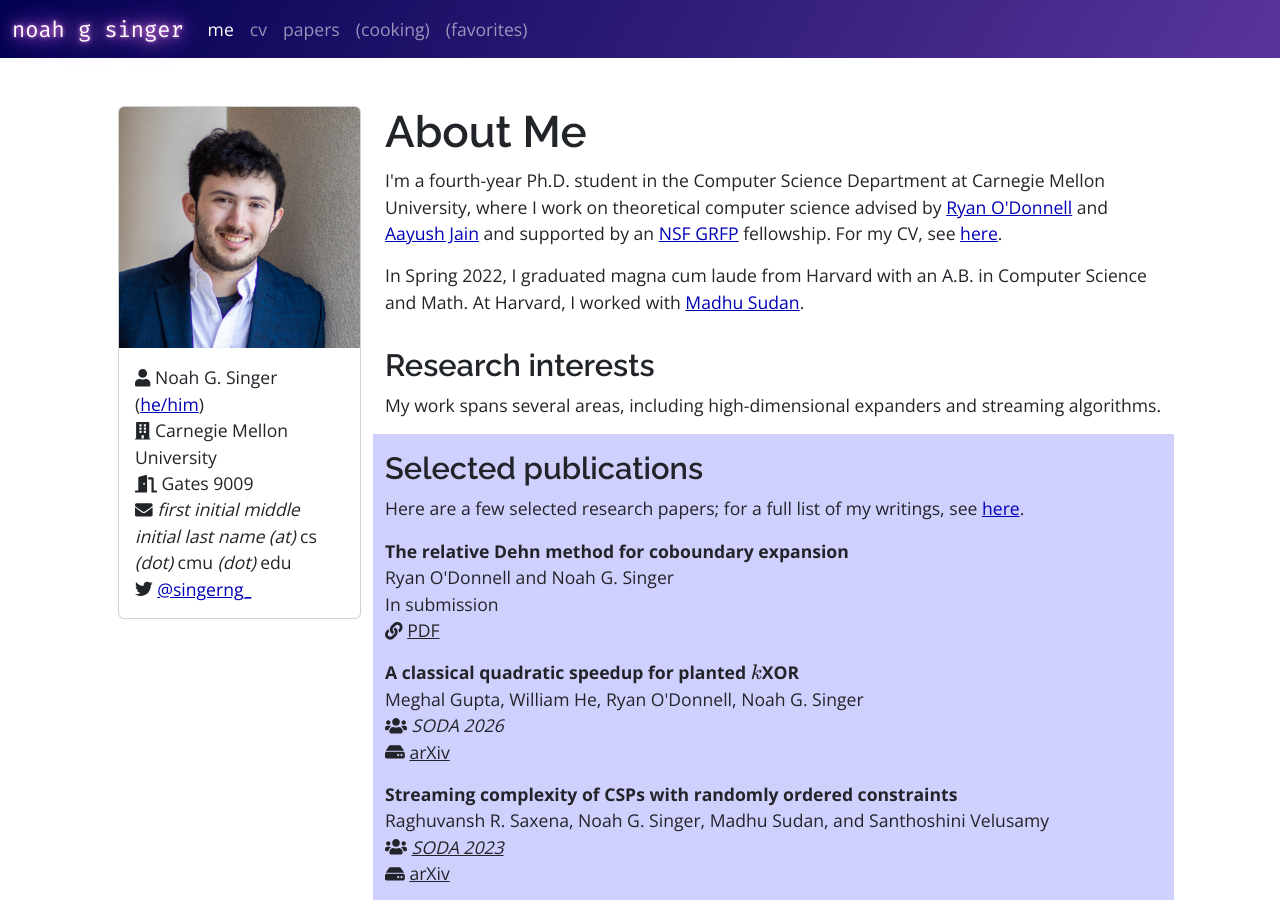
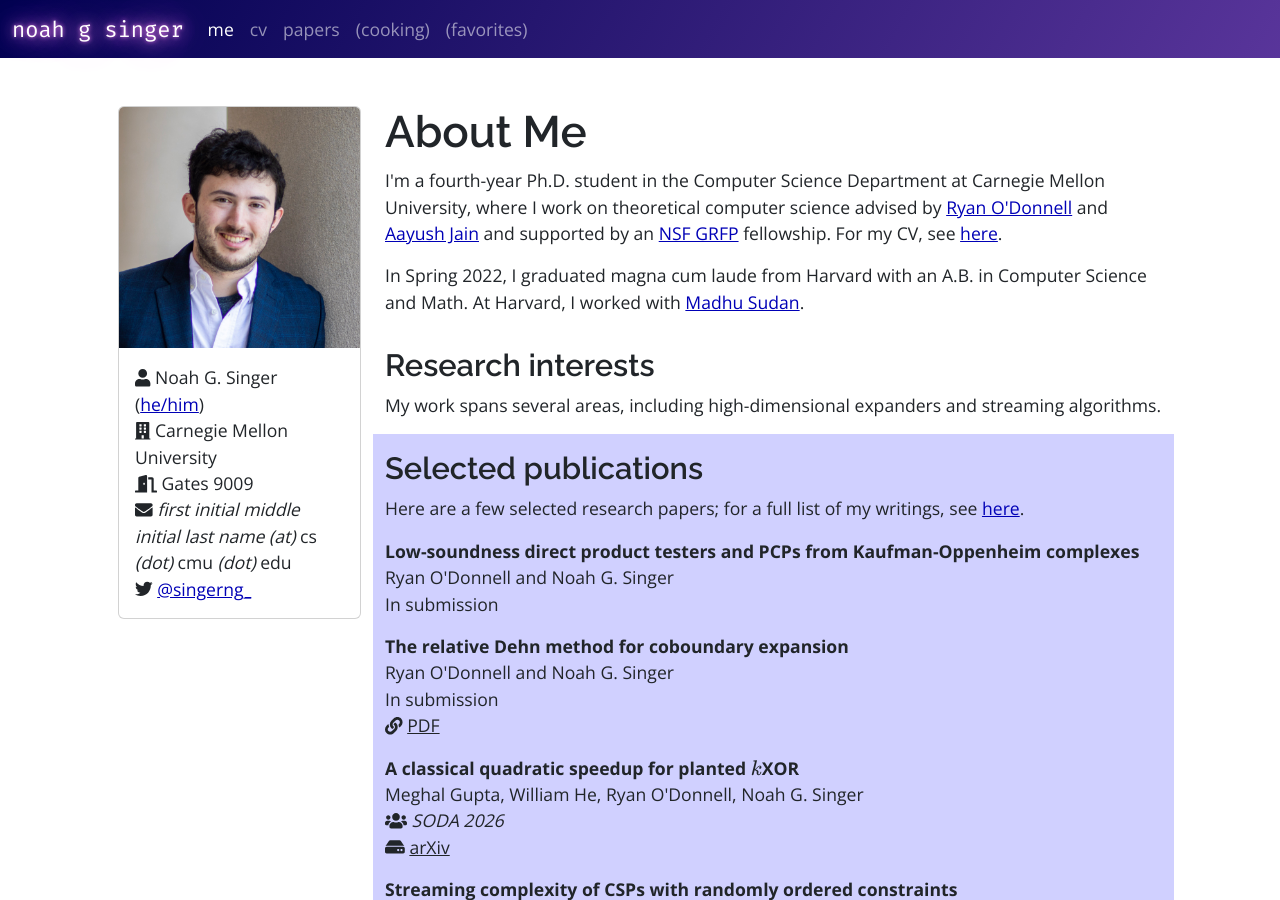
Before and after one commit to singerng/noahsinger.org, a Jekyll site: the page built from index/index.html, in a window 1280 px wide and 900 px high. Built offline with Jekyll 4.4.1, drawn with Linux system fonts in a browser that asks for light colours; nearby versions of some CDN libraries.

Commit message:
feat: added new paper on direct product testing

```diff
--- a/_data/papers/manuscripts.yaml
+++ b/_data/papers/manuscripts.yaml
@@ -1,6 +1,8 @@
-- title: "Sketching approximations and LP approximations for finite CSPs are related"
-  authors: Noah G. Singer, Madhur Tulsiani, Santhoshini Velusamy
-  arxiv: 2509.17926
+- title: "Low-soundness direct product testers and PCPs from Kaufman-Oppenheim complexes"
+  authors: Ryan O'Donnell and Noah G. Singer
+  desc: In submission
+  select: yes
+
 
 - title: "The relative Dehn method for coboundary expansion"
   authors: Ryan O'Donnell and Noah G. Singer
@@ -8,3 +10,7 @@
   # arxiv: 2411.05916
   url: "/static/pdfs/relative dehn.pdf"
   select: yes
+
+- title: "Sketching approximations and LP approximations for finite CSPs are related"
+  authors: Noah G. Singer, Madhur Tulsiani, Santhoshini Velusamy
+  arxiv: 2509.17926
```
